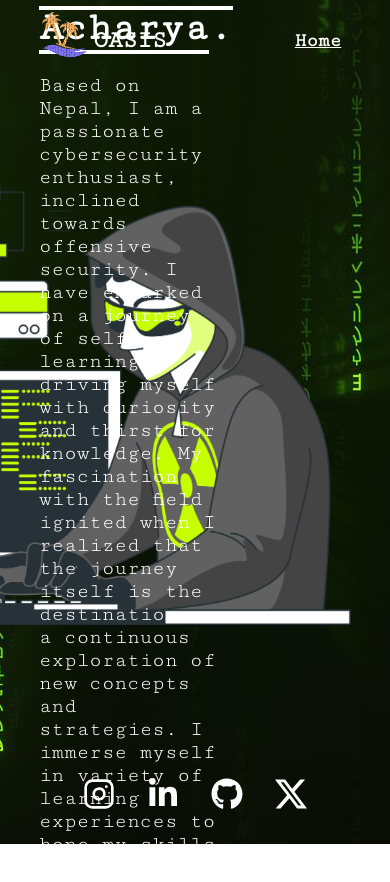
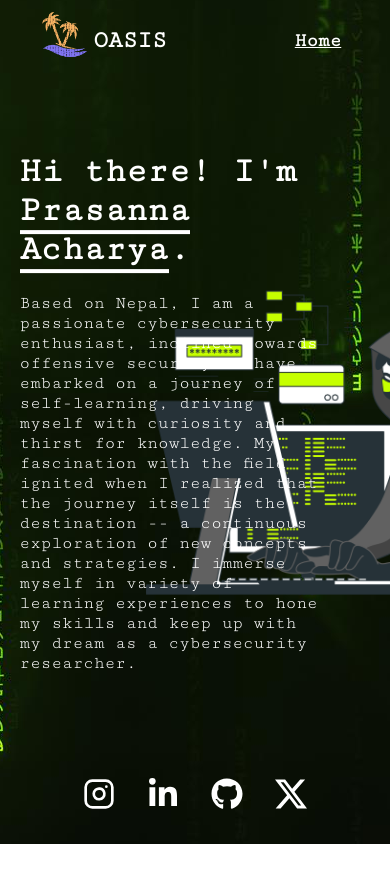
Before and after one commit to imprasanna/portfolio, a React (Vite) app in the folder frontend/: page / in a window 390 px wide. Shown: the top 882 px of the page. After the commit the page ends 844 px from the top, so only its background shows below. Built offline with nearby package versions, Linux system fonts and the light colour scheme.

Commit message:
Responsiveness added to body of home

```diff
--- a/frontend/src/components/home/bodyContent.jsx
+++ b/frontend/src/components/home/bodyContent.jsx
@@ -6,6 +6,7 @@ import { FiInstagram } from "react-icons/fi";
 function BodyContent() {
   return (
     <div className="container">
+      <div className="wrapper">
         <img className="illustration" src={illustration}></img>
 
         <div className="text-block">
@@ -14,9 +15,9 @@ function BodyContent() {
               Hi there! I'm <br /> <span>.</span>
             </div>
             <div className="text-description">
-            Based on Nepal, I am a passionate cybersecurity enthusiast, inclined
-            towards offensive security. I have embarked on a journey of
-            self-learning, driving myself with curiosity and thirst for
+              Based on Nepal, I am a passionate cybersecurity enthusiast,
+              inclined towards offensive security. I have embarked on a journey
+              of self-learning, driving myself with curiosity and thirst for
               knowledge. My fascination with the field ignited when I realized
               that the journey itself is the destination -- a continuous
               exploration of new concepts and strategies. I immerse myself in
@@ -26,6 +27,7 @@ function BodyContent() {
           </div>
         </div>
       </div>
+    </div>
   );
 }
 
--- a/frontend/src/pages/resources.jsx
+++ b/frontend/src/pages/resources.jsx
@@ -8,7 +8,7 @@ const Resources = () => {
       <Nav />
       <div style={{ width: "80%", margin: "0 auto", paddingTop: "3rem" }}>
         <h1>My documentations</h1>
-        <table class="styled-table">
+        <table className="styled-table1">
           <thead>
             <tr>
               <th>Content</th>
@@ -73,8 +73,8 @@ const Resources = () => {
           </tbody>
         </table>
 
-        <h1 className="topic">Bug hunting resources</h1>
-        <table class="styled-table">
+        <h1>Bug hunting resources</h1>
+        <table className="styled-table2">
           <thead>
             <tr>
               <th>Content</th>
--- a/frontend/src/styles/bodyContent.scss
+++ b/frontend/src/styles/bodyContent.scss
@@ -36,3 +36,150 @@
         }
     }
 }
+
+
+// Responsive media queries
+@media (max-width: 1400px) {
+    .illustration {
+        width: 500px;
+    }
+
+    .text {
+        position: relative;
+        bottom: 5rem;
+    }
+}
+
+@media (max-width: 1200px) {
+    .illustration {
+        width: 450px;
+    }
+
+    .text {
+        .text-main {
+            font-size: 2.2rem !important;
+        }
+        .text-description {
+            font-size: 1.1rem !important;
+        }
+    }
+}
+
+@media (max-width: 1070px) {
+    .illustration {
+        width: 420px;
+        right: 8%;
+    }
+
+    .text {
+        position: relative;
+        bottom: 6rem;
+    }
+}
+
+@media (max-width: 1000px) {
+    .illustration {
+        width: 420px;
+        right: 4%;
+    }
+
+    .text {
+        position: relative;
+        bottom: 6rem;
+    }
+}
+
+@media (max-width: 930px) {
+    .illustration {
+        width: 400px;
+        right: 0%;
+    }
+}
+
+@media (max-width: 870px) {
+    .illustration {
+        width: 400px;
+        right: -8%;
+        transform: translateY(25%);
+    }
+
+    .text-block {
+        width: 90%;
+        transform: translateY(8%);
+
+        .text {
+            width: 70%;
+        }
+    }
+}
+
+@media (max-width: 840px) {
+    .illustration {
+        right: -19%;
+    }
+
+    .text-block {
+        width: 90%;
+        .text {
+            width: 70%;
+        }
+    }
+}
+
+@media (max-width: 770px) {
+    .illustration {
+        right: -25%;
+    }
+
+    .text-block {
+        width: 90%;
+        .text {
+            width: 80%;
+        }
+    }
+}
+
+@media (max-width: 770px) {
+    .illustration {
+        right: -25%;
+    }
+
+    .text-block {
+        width: 90%;
+        .text {
+            width: 80%;
+        }
+    }
+}
+
+@media (max-width: 675px) {
+    .illustration {
+        right: -40%;
+        transform: translateY(40%);
+    }
+
+    .text-block {
+        width: 90%;
+        transform: translateY(10%);
+
+        .text {
+            width: 85%;
+        }
+    }
+}
+
+@media (max-width: 675px) {
+    .illustration {
+        right: -40%;
+        transform: translateY(40%);
+    }
+
+    .text-block {
+        width: 90%;
+        transform: translateY(10%);
+
+        .text {
+            width: 85%;
+        }
+    }
+}
--- a/frontend/src/styles/resources.scss
+++ b/frontend/src/styles/resources.scss
@@ -1,4 +1,4 @@
-.styled-table {
+.styled-table1 {
     width: 100%;
     border-collapse: collapse;
     margin: 25px 0;
@@ -7,15 +7,15 @@
     margin-bottom: 6rem;
 }
 
-.styled-table th, .styled-table td {
+.styled-table1 th, .styled-table1 td {
     padding: 12px 15px;
 }
 
-.styled-table thead tr {
+.styled-table1 thead tr {
     background-color: #009879;
     text-align: left;
 }
 
-.styled-table tbody tr {
+.styled-table1 tbody tr {
     border-bottom: 1px solid #dddddd;
 }
```
Also changed, not shown: frontend/src/styles/nav.scss (+7 -0 lines). Lines whose indentation alone changed are shown as unchanged.
